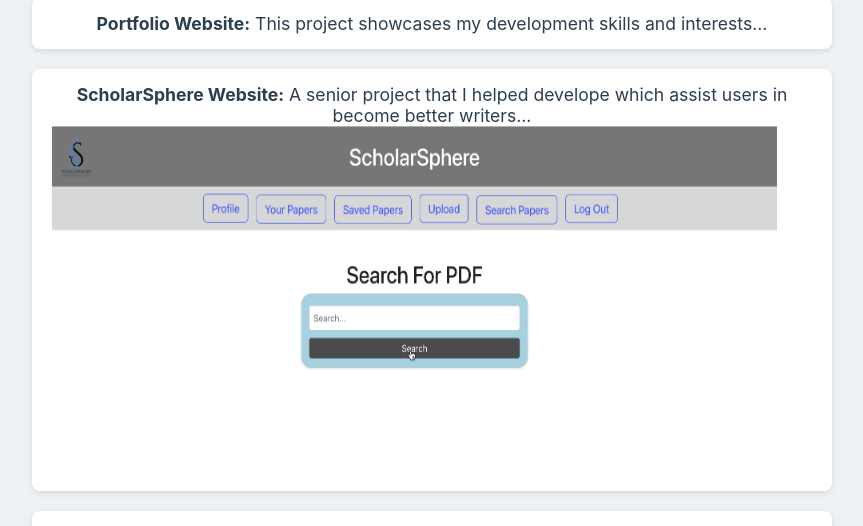
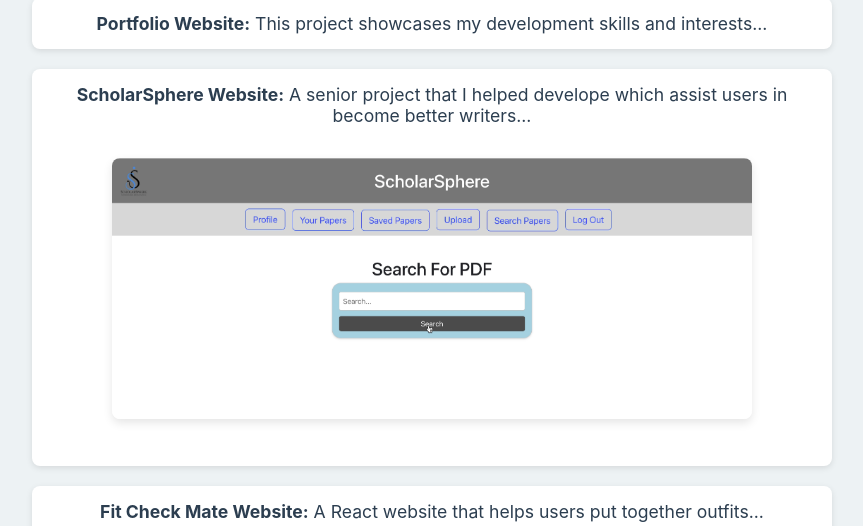
Before and after one commit to rcharp24/portfolio, a React (Create React App) app: page / in a window 1280 px wide. Shown: the part 1158-1684 px from the top of the page, without its empty margins (208-1071 px from the left). Built offline with nearby package versions, Linux system fonts and the light colour scheme.

Commit message:
attempt #2 at fixing the css

```diff
--- a/src/App.css
+++ b/src/App.css
@@ -107,10 +107,13 @@
 }
 
 .demoPic {
-  height: 350px;
-  width: 725px;
-  display: flex;
-  justify-content: center;
+  width: 100%;
+  max-width: 640px;
+  height: auto;
+  display: block;
+  margin: 1rem auto;
+  border-radius: 8px;
+  box-shadow: 0 4px 10px rgba(0, 0, 0, 0.1);
 }
 
 /* --- SECTIONS --- */
--- a/src/App.js
+++ b/src/App.js
@@ -44,12 +44,14 @@ function App() {
           </li>
           <li>
             <strong>ScholarSphere Website:</strong> A senior project that I helped develope which assist users in become better writers...
+              <div className="video-container" style={{ marginTop: '1rem', marginBottom: '1rem' }}>
                 <img
                 src={ScholarSpherepic}
                 alt='Scholar Sphere picture'
                 aria-hidden="true"
                 className="demoPic"
                 />
+              </div>
           </li>
 
           <li>
```
Lines whose indentation alone changed are shown as unchanged.
